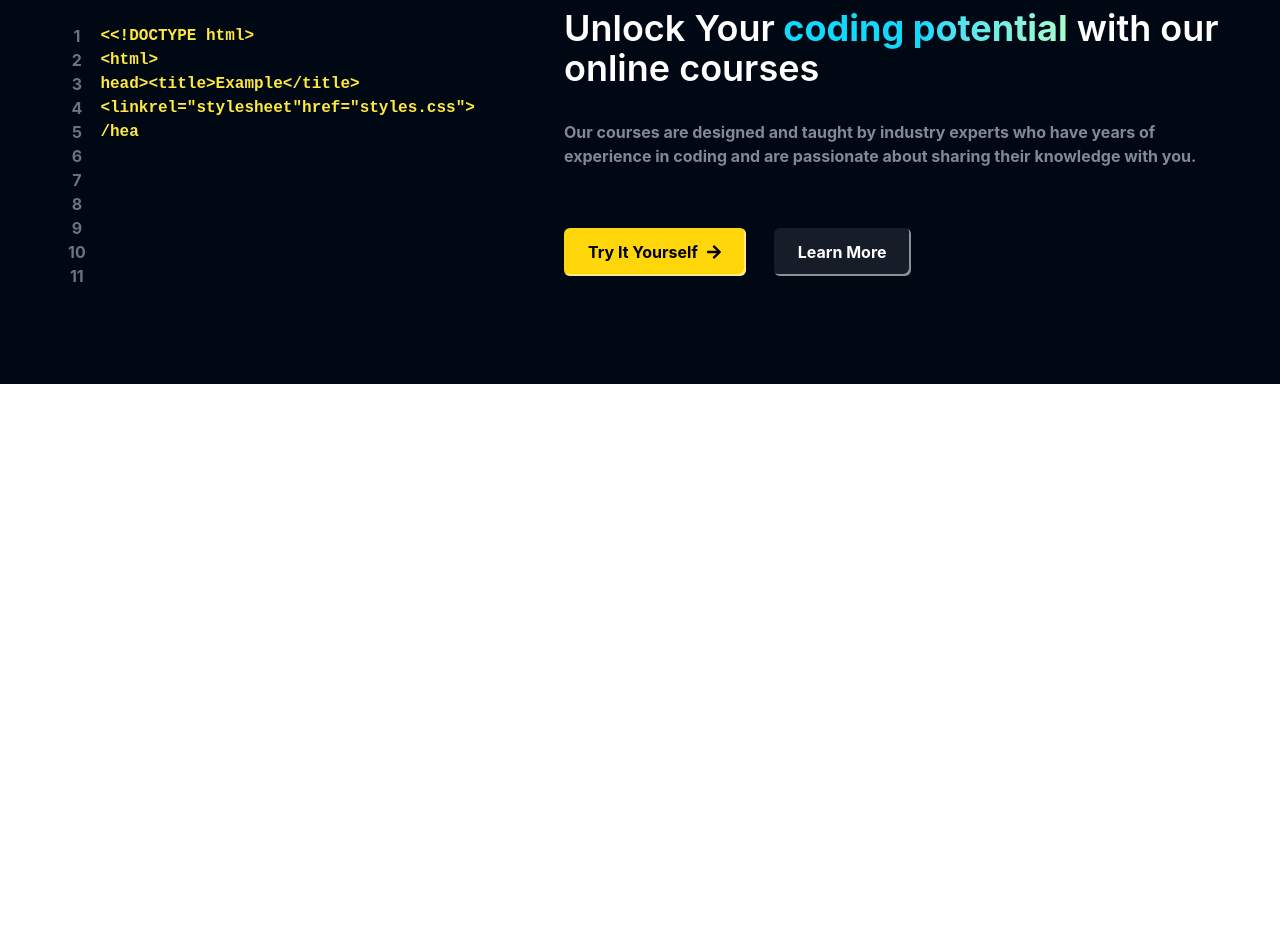
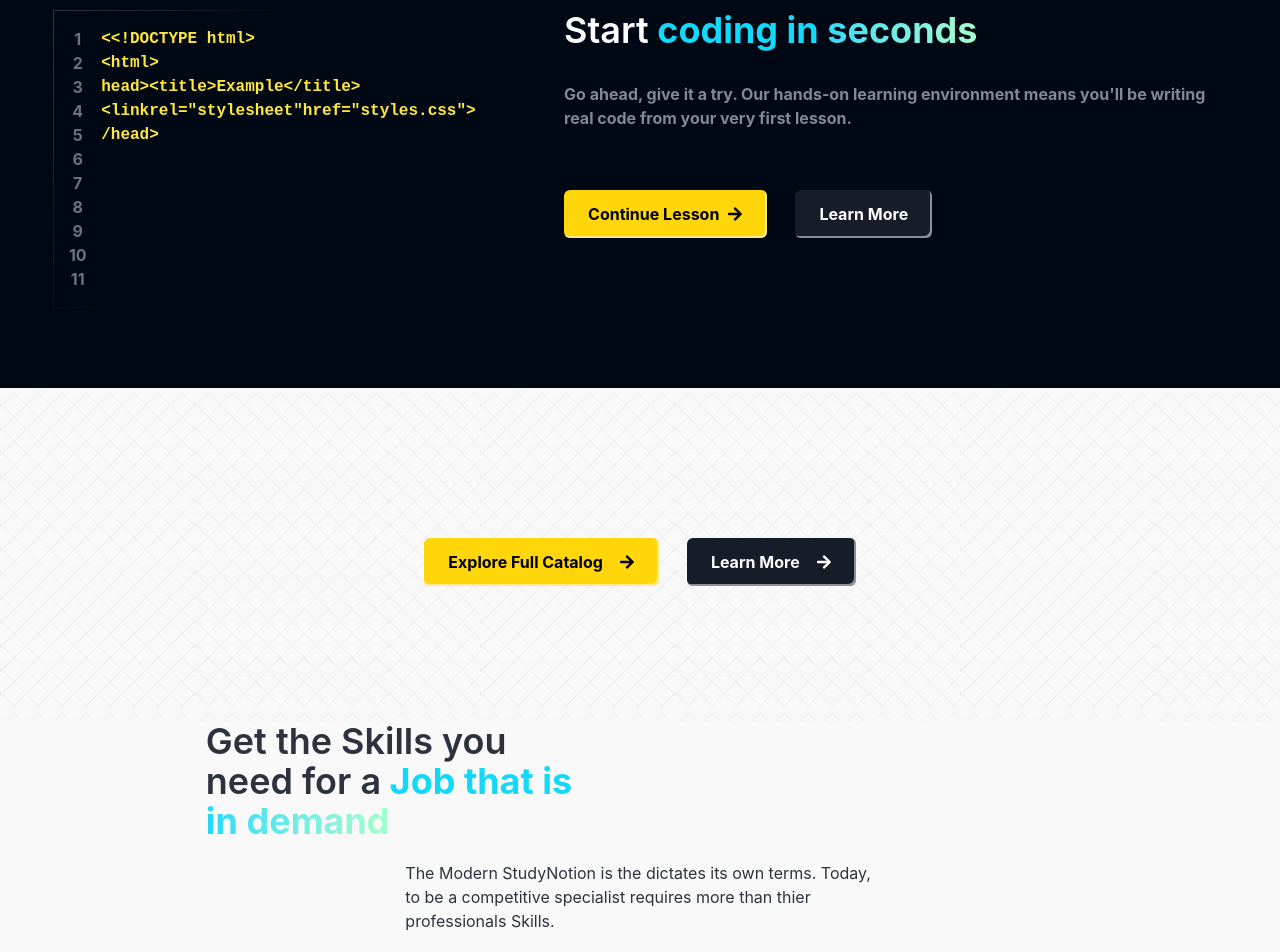
Before and after one commit to princepal09/StudyNotion, a React (Vite) app in the folder client/: page / in a window 1280 px wide. Shown: the part 1100-2052 px from the top of the page. Before the commit the page ends 1484 px from the top, so only its background shows below. Built offline with nearby package versions, Linux system fonts and the light colour scheme.

Commit message:
created section 1 of homepage

```diff
--- a/client/src/components/core/HomePage/CodeBlocks.jsx
+++ b/client/src/components/core/HomePage/CodeBlocks.jsx
@@ -1,8 +1,7 @@
 /* eslint-disable no-unused-vars */
-import React from 'react'
 import CTAButton from "../HomePage/Button"
 import HighlightText from './HighlightText'
-import {FaArrowRight} from "react-icons/fa"
+import { FaArrowRight } from "react-icons/fa"
 import { TypeAnimation } from 'react-type-animation'
 
 const CodeBlocks = ({
@@ -22,7 +21,7 @@ const CodeBlocks = ({
                     <CTAButton active={ctabtn1.active} linkto={ctabtn1.linkto}>
                         <div className='flex gap-2 items-center'>
                             {ctabtn1.btnText}
-                    <FaArrowRight/>
+                            <FaArrowRight />
                         </div>
                     </CTAButton>
 
@@ -35,8 +34,16 @@ const CodeBlocks = ({
             </div>
 
             {/*Section 2*/}
-     <div className=' h-fit  flex flex-row text-10[px] w-full py-4 lg:w-125'>
+            <div style={{
+                border: "1px solid transparent",
+                borderImageSource: "linear-gradient(121.74deg, rgba(255,255,255,0.22) -7.75%, rgba(255,255,255,0) 37.38%)",
+                borderImageSlice: 2
+            }}
+
+                className=' h-fit  flex flex-row border border-white text-10[px] w-full py-4 lg:w-125'>
                 {/*HW -> BG gradient*/}
+
+
 
                 <div className='text-center flex flex-col w-[10%] text-richblack-400 font-inter font-bold'>
                     <p>1</p>
@@ -52,16 +59,16 @@ const CodeBlocks = ({
                     <p>11</p>
                 </div>
 
-        <div className={`w-[90%] flex flex-col gap-2 font-bold font-mono ${codeColor} pr-2`}>
+                <div className={`w-[90%] flex flex-col gap-2 font-bold font-mono  ${codeColor} pr-2`}>
                     <TypeAnimation
                         sequence={[codeblock, 2000, ""]}
                         repeat={Infinity}
                         cursor={true}
 
-            style = {
+                        style={
                             {
                                 whiteSpace: "pre-line",
-                    display:"block",
+                                display: "block",
                             }
                         }
                         omitDeletionAnimation={true}
--- a/client/src/pages/Home.jsx
+++ b/client/src/pages/Home.jsx
@@ -5,6 +5,7 @@ import HighlightText from '../components/core/HomePage/HighlightText';
 import CTAButton from '../components/core/HomePage/Button'
 import Banner from "../assets/Images/banner.mp4"
 import CodeBlocks from '../components/core/HomePage/CodeBlocks';
+import image from '../assets/Images/bghome.svg'
 
 const Home = () => {
     return (
@@ -95,17 +96,17 @@ const Home = () => {
                         position={"lg:flex-row-reverse"}
                         heading={
                             <div className='text-4xl font-semibold'>
-                                Unlock Your
-                                <HighlightText text={"coding potential"} /> {" "}
-                                with our online courses
+                                Start
+                                <HighlightText text={"coding in seconds"} /> {" "}
+
                             </div>
                         }
                         subheading={
-                            "Our courses are designed and taught by industry experts who have years of experience in coding and are passionate about sharing their knowledge with you."
+                            "Go ahead, give it a try. Our hands-on learning environment means you'll be writing real code from your very first lesson."
                         }
                         ctabtn1={
                             {
-                                btnText: "try it yourself",
+                                btnText: "continue lesson",
                                 linkto: "/signup",
                                 active: true,
                             }
@@ -126,9 +127,65 @@ const Home = () => {
             </div>
 
             {/*Section 2  */}
+            <div className='bg-pure-greys-5 text-richblack-700'>
+                <div style={{backgroundImage : `url(${image})`}} className='homepage_bg h-83.25'>
+
+                    <div className='w-11/12 flex items-center flex-col justify-center gap-5 mx-auto max-w-maxContent'>
+                     <div className='h-32.5 '></div>
+                    <div className='flex flex-row gap-7 text-white '>
+                        <CTAButton active={true} linkto={"/signup"}>
+                        <div className='flex items-center gap-4'>
+                            Explore full catalog
+                            <FaArrowRight/>
+                        </div>
+
+                        </CTAButton>
+
+                        <CTAButton active={false} linkto={"/signup"}>
+                        <div className='flex items-center gap-4'>
+                            Learn more
+                            <FaArrowRight/>
+                        </div>
+
+                        </CTAButton>
+
+                    </div>
+
+                    </div>
+
+                </div>
+
+                <div className=' w-11/12 max-w-maxContent flex flex-col items-center justify-between gap-5 mx-auto'>
+
+                <div className='flex flex-row gap-5 '>
+
+                    <div className='text-4xl font-semibold w-[45%]'>
+                        Get the Skills you need for a
+                        <HighlightText text={"Job that is in demand "}/>
+                    </div>
+
+                </div>
+
+                <div className='flex flex-col gap-10 w-[40%] '>
+                    <p>
+                        The Modern StudyNotion is the dictates its own terms. Today, to be a competitive specialist requires more than thier professionals Skills.
+                    </p>
+
+                    <CTAButton active={true} linkto={"/signup"}>
+                    <div>Learn More</div>
+                    </CTAButton>
+
+
+
+                </div>
+
+                </div>
+
+            </div>
 
 
             {/*Section 3 */}
+
 
 
             {/*Footer */}
```
Also changed, not shown: client/src/App.css (line endings or trailing spaces). Lines whose indentation alone changed are shown as unchanged.
